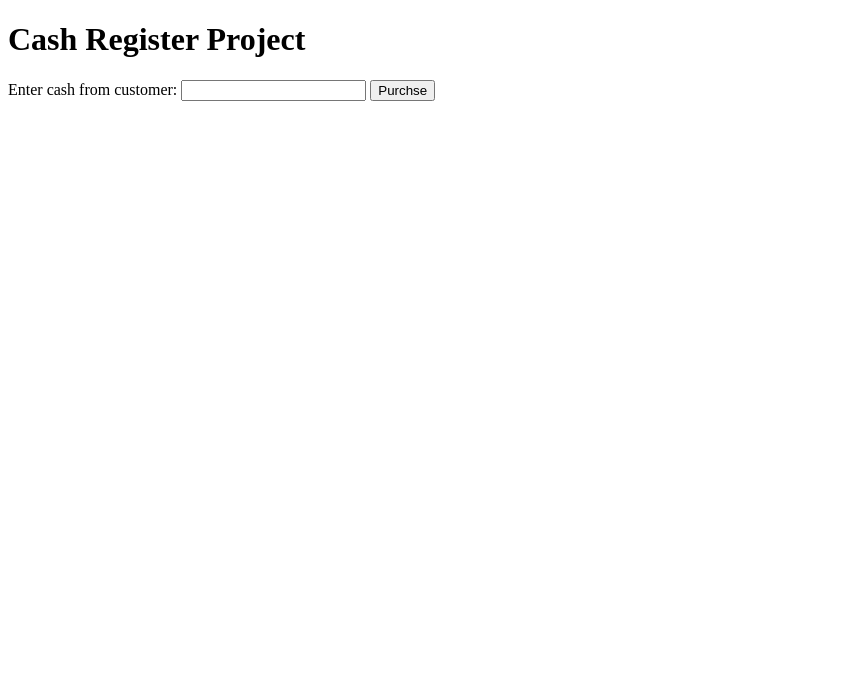
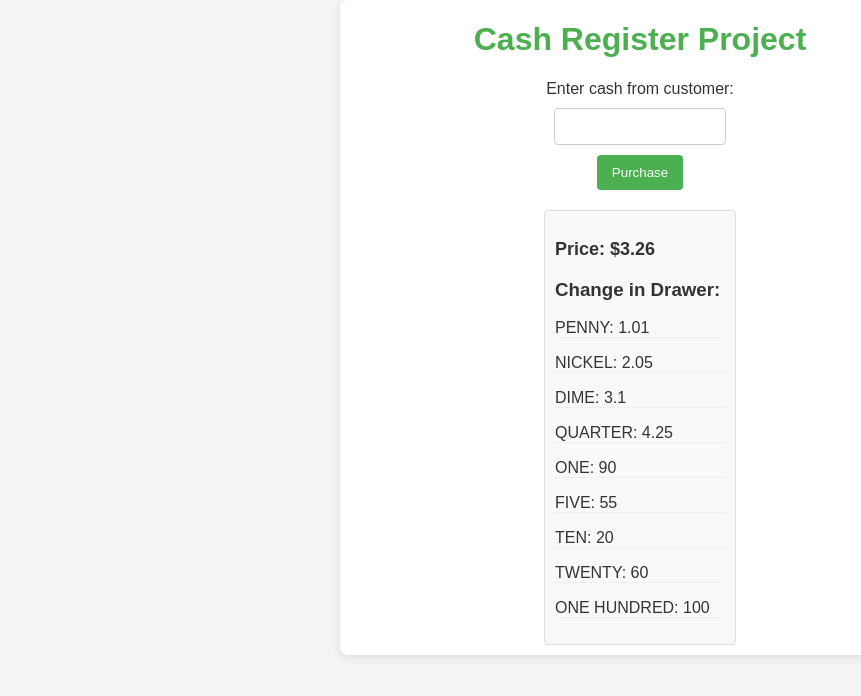
Before and after one commit to Danish030/JS-Projects, a plain HTML site: page Cash Register/index.html in a window 1280 px wide. Shown: the whole page, without its empty margins (0-861 px from the left). Drawn offline with Linux system fonts and the light colour scheme.

Commit message:
pushing the cash register project

```diff
--- a/Cash Register/index.html
+++ b/Cash Register/index.html
@@ -12,11 +12,20 @@
     <main>
         <h1>Cash Register Project</h1>
         <div id="change-due"></div>
-        <div class="input-container"><label for="cash">Enter cash from customer:</label>
+        <div class="input-container">
+            <label for="cash">Enter cash from customer:</label>
             <input type="number" id="cash">
-            <button id="purchase-btn">Purchse</button>
+            <button id="purchase-btn">Purchase</button>
         </div>
-        <div class="change-container"></div>
+        <div class="change-container">
+            <div id="price">
+
+            </div>
+            <h3>Change in Drawer:</h3>
+            <div class="show-change">
+
+            </div>
+        </div>
     </main>
     <script src="script.js"></script>
 </body>
--- a/Cash Register/script.js
+++ b/Cash Register/script.js
@@ -0,0 +1,48 @@
+let price = 3.26;
+let cid = [
+  ["PENNY", 1.01],
+  ["NICKEL", 2.05],
+  ["DIME", 3.1],
+  ["QUARTER", 4.25],
+  ["ONE", 90],
+  ["FIVE", 55],
+  ["TEN", 20],
+  ["TWENTY", 60],
+  ["ONE HUNDRED", 100],
+];
+
+const changeDue = document.getElementById("change-due");
+const input = document.getElementById("cash");
+const purchaseBtn = document.getElementById("purchase-btn");
+const changeContainer = document.querySelector(".show-change");
+const showPrice = document.getElementById("price");
+
+// show price
+showPrice.innerHTML = `<p class="showPrice">Price: $${price}</p>`;
+// show available change
+let change = "";
+for (let i = 0; i < cid.length; i++) {
+  change += `<p class="change-item">${cid[i][0]}: ${cid[i][1]}</p>`;
+}
+changeContainer.innerHTML = change;
+
+// show alerts
+purchaseBtn.addEventListener("click", function () {
+ const cashIncents = Math.round(Number(input.value) * 100);
+  const priceInCents = Math.round(price * 100);
+  if (cashIncents < priceInCents) {
+    alert("Customer does not have enough money to purchase the item");
+    return;
+  }
+
+  if (cashIncents === priceInCents) {
+    document.getElementById("change-due").innerText =
+      "No change due - customer paid with exact cash";
+    return;
+  }
+
+  //calculate change due
+  let changeDueInCents = cashIncents - priceInCents;
+  const reverseCid = [...cid].reverse()
+  console.log(reverseCid);
+})
--- a/Cash Register/styles.css
+++ b/Cash Register/styles.css
@@ -0,0 +1,72 @@
+body{
+    font-family: Arial, sans-serif;
+    background-color: #f4f4f4;
+    color: #333;
+    margin: 0;
+}
+
+h1 {
+    text-align: center;
+    color: #4CAF50;
+}
+
+main {
+    max-width: 600px;
+    margin: 0 auto;
+    display: flex;
+    flex-direction: column;
+    align-items: center;
+    background: #fff;
+    border-radius: 8px;
+    box-shadow: 0 2px 10px rgba(0,0,0,0.1);
+}
+.input-container{
+    display: flex;
+    flex-direction: column;
+    justify-content: center;
+    align-items: center;
+    width: 100%;
+
+}
+input[type="number"] {
+    width: 150px;
+    padding: 10px;
+    margin: 10px 0;
+    border: 1px solid #ccc;
+    border-radius: 4px;
+}
+button {
+    background-color: #4CAF50;
+    color: white;
+    padding: 10px 15px;
+    border: none;
+    border-radius: 4px;
+    cursor: pointer;
+}
+
+button:hover {
+    background-color: #45a049;
+}
+
+.showPrice{
+    font-size: 18px;
+    font-weight: bold;
+    color: #333;
+}
+
+.change-container {
+    margin-top: 20px;
+    margin-bottom: 10px;
+    padding: 10px;
+    width: 170px;
+    background-color: #f9f9f9;
+    border: 1px solid #ddd;
+    border-radius: 4px;
+}
+
+
+.change-item {
+    display: flex;
+    justify-content: space-between;
+    border-bottom: 1px solid #eee;
+}
```
